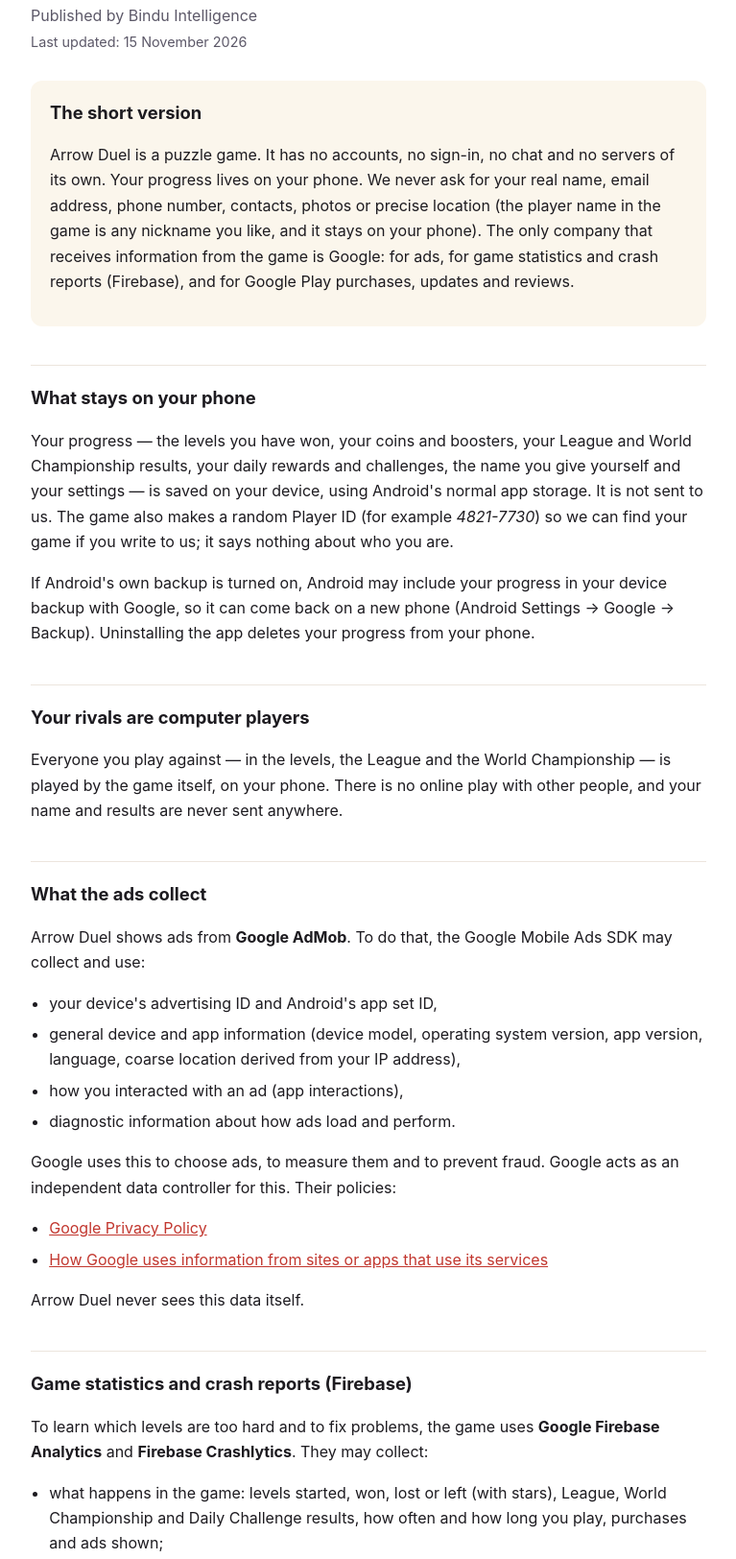
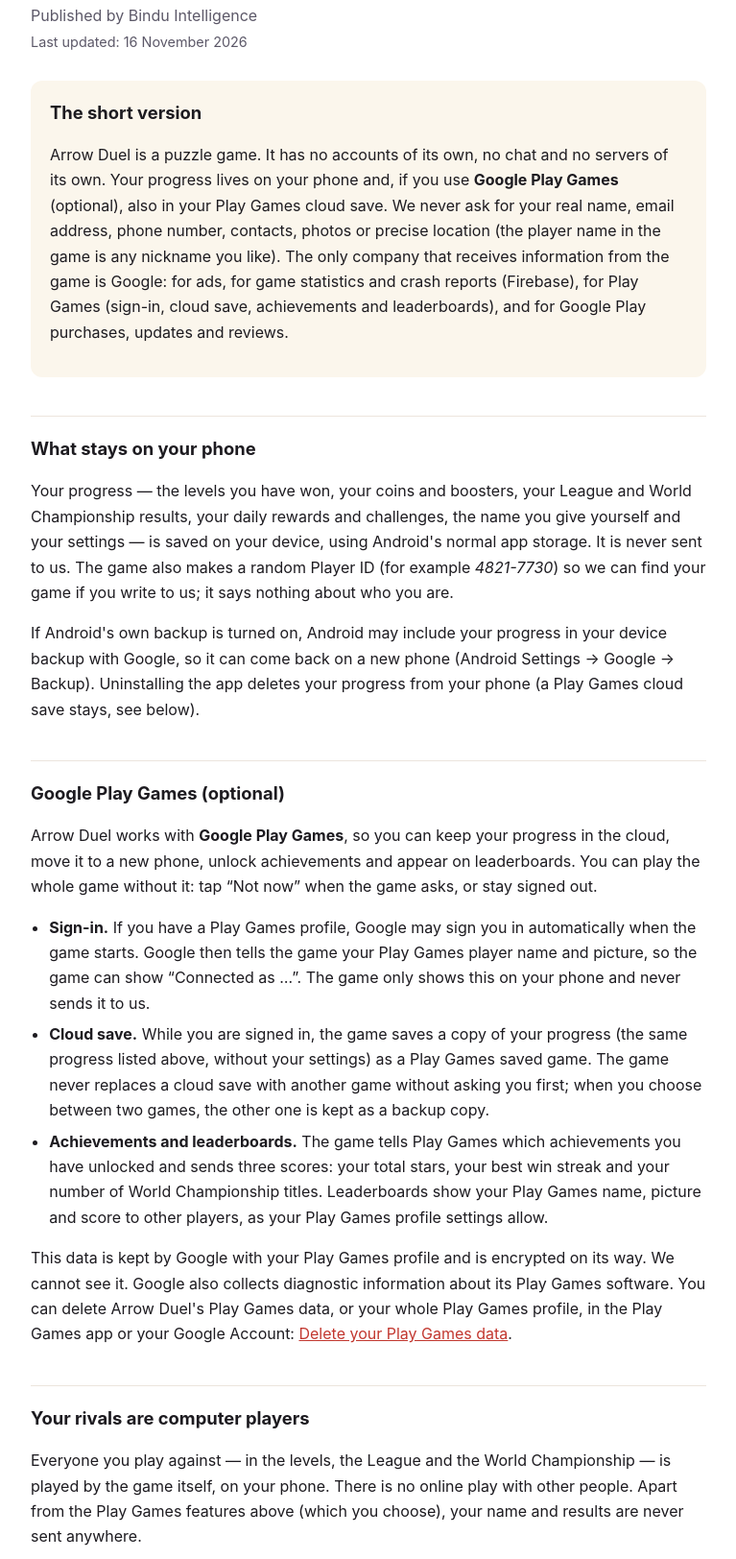
Before and after one commit to jeshan-coder/arrow-duel-privacy, a plain HTML site: page index.html in a window 1280 px wide. Shown: the part 95-1719 px from the top of the page at 96% size, without its empty margins (256-1023 px from the left). Drawn offline with Linux system fonts and the light colour scheme.

Commit message:
Privacy policy: Google Play Games (sign-in, cloud save, achievements, leaderboards) (16 November 2026)
Co-Authored-By: Claude Opus 5.5 <noreply@anthropic.com>

```diff
--- a/index.html
+++ b/index.html
@@ -72,18 +72,21 @@
 <main>
   <h1>Arrow Duel — Privacy Policy</h1>
   <p class="publisher">Published by Bindu Intelligence</p>
-  <p class="updated">Last updated: 15 November 2026</p>
+  <p class="updated">Last updated: 16 November 2026</p>
 
   <section class="lead">
     <h2>The short version</h2>
     <p>
-      Arrow Duel is a puzzle game. It has no accounts, no sign-in, no chat and
-      no servers of its own. Your progress lives on your phone. We never ask for
-    your real name, email address, phone number, contacts, photos or precise
-    location (the player name in the game is any nickname you like, and it
-    stays on your phone). The only company that receives information from
-    the game is Google: for ads, for game statistics and crash reports
-    (Firebase), and for Google Play purchases, updates and reviews.
+      Arrow Duel is a puzzle game. It has no accounts of its own, no chat and
+      no servers of its own. Your progress lives on your phone and, if you
+      use <strong>Google Play Games</strong> (optional), also in your Play
+      Games cloud save. We never ask for your real name, email address, phone
+      number, contacts, photos or precise location (the player name in the
+      game is any nickname you like). The only company that receives
+      information from the game is Google: for ads, for game statistics and
+      crash reports (Firebase), for Play Games (sign-in, cloud save,
+      achievements and leaderboards), and for Google Play purchases, updates
+      and reviews.
     </p>
   </section>
 
@@ -92,7 +95,7 @@
     Your progress — the levels you have won, your coins and boosters, your
     League and World Championship results, your daily rewards and challenges,
     the name you give yourself and your settings — is saved on your device,
-    using Android's normal app storage. It is not sent to us. The game also
+    using Android's normal app storage. It is never sent to us. The game also
     makes a random Player ID (for example <em>4821-7730</em>) so we can find
     your game if you write to us; it says nothing about who you are.
   </p>
@@ -100,15 +103,49 @@
     If Android's own backup is turned on, Android may include your progress
     in your device backup with Google, so it can come back on a new phone
     (Android Settings → Google → Backup). Uninstalling the app deletes your
-    progress from your phone.
+    progress from your phone (a Play Games cloud save stays, see below).
+  </p>
+
+  <h2>Google Play Games (optional)</h2>
+  <p>
+    Arrow Duel works with <strong>Google Play Games</strong>, so you can keep
+    your progress in the cloud, move it to a new phone, unlock achievements
+    and appear on leaderboards. You can play the whole game without it: tap
+    “Not now” when the game asks, or stay signed out.
+  </p>
+  <ul>
+    <li><strong>Sign-in.</strong> If you have a Play Games profile, Google
+    may sign you in automatically when the game starts. Google then tells
+    the game your Play Games player name and picture, so the game can show
+    “Connected as …”. The game only shows this on your phone and never
+    sends it to us.</li>
+    <li><strong>Cloud save.</strong> While you are signed in, the game saves
+    a copy of your progress (the same progress listed above, without your
+    settings) as a Play Games saved game. The game never replaces a cloud
+    save with another game without asking you first; when you choose
+    between two games, the other one is kept as a backup copy.</li>
+    <li><strong>Achievements and leaderboards.</strong> The game tells Play
+    Games which achievements you have unlocked and sends three scores: your
+    total stars, your best win streak and your number of World Championship
+    titles. Leaderboards show your Play Games name, picture and score to
+    other players, as your Play Games profile settings allow.</li>
+  </ul>
+  <p>
+    This data is kept by Google with your Play Games profile and is
+    encrypted on its way. We cannot see it. Google also collects
+    diagnostic information about its Play Games software. You can delete
+    Arrow Duel's Play Games data, or your whole Play Games profile, in the
+    Play Games app or your Google Account:
+    <a href="https://support.google.com/googleplay/answer/9130646">Delete
+    your Play Games data</a>.
   </p>
 
   <h2>Your rivals are computer players</h2>
   <p>
     Everyone you play against — in the levels, the League and the World
     Championship — is played by the game itself, on your phone. There is no
-    online play with other people, and your name and results are never sent
-    anywhere.
+    online play with other people. Apart from the Play Games features above
+    (which you choose), your name and results are never sent anywhere.
   </p>
 
   <h2>What the ads collect</h2>
@@ -219,7 +256,7 @@
   <h2>Permissions</h2>
   <p>
     The app asks for <strong>internet and network access</strong> (used by
-    Google's ads, Google Play and the connection check),
+    Google's ads, Google Play, Play Games and the connection check),
     <strong>notifications</strong> and <strong>start at boot</strong> (to show
     your daily reminder, and to keep it after the phone restarts), and
     <strong>vibration</strong> (game effects, which you can switch off in
@@ -245,10 +282,13 @@
     consent</strong>. Non-personalised ads, fraud prevention, crash reports,
     purchases and the connection check rely on our <strong>legitimate
     interest</strong> in running, funding and fixing the game, and on
-    giving you what you bought.
+    giving you what you bought. Play Games features are used only when you
+    choose them, to give you what they offer.
   </p>
   <p>
-    Your progress stays on your phone until you uninstall the game. Emails
+    Your progress stays on your phone until you uninstall the game. A Play
+    Games cloud save, achievements and scores stay with your Play Games
+    profile until you delete them (see “Google Play Games” above). Emails
     you send us are deleted once your question is answered, or sooner if you
     ask. Google keeps the data its services collect as its own policies say.
   </p>
@@ -256,7 +296,7 @@
     You can ask us for a copy of your data, to correct or delete it, to
     limit or object to its use, or to move it; you can withdraw consent at
     any time in Settings → Ad privacy choices. Because the game has no
-    accounts, we usually cannot tell which statistics are yours;
+    accounts of its own, we usually cannot tell which statistics are yours;
     uninstalling the game starts fresh ones. You also have the right to
     complain to your local data protection authority.
   </p>
@@ -264,7 +304,8 @@
   <h2>We do not sell your data</h2>
   <p>
     We do not sell, rent or share your information with anyone other than
-    the Google services described above (ads, Firebase and Google Play).
+    the Google services described above (ads, Firebase, Play Games and
+    Google Play).
   </p>
 
   <h2>Changes</h2>
```
